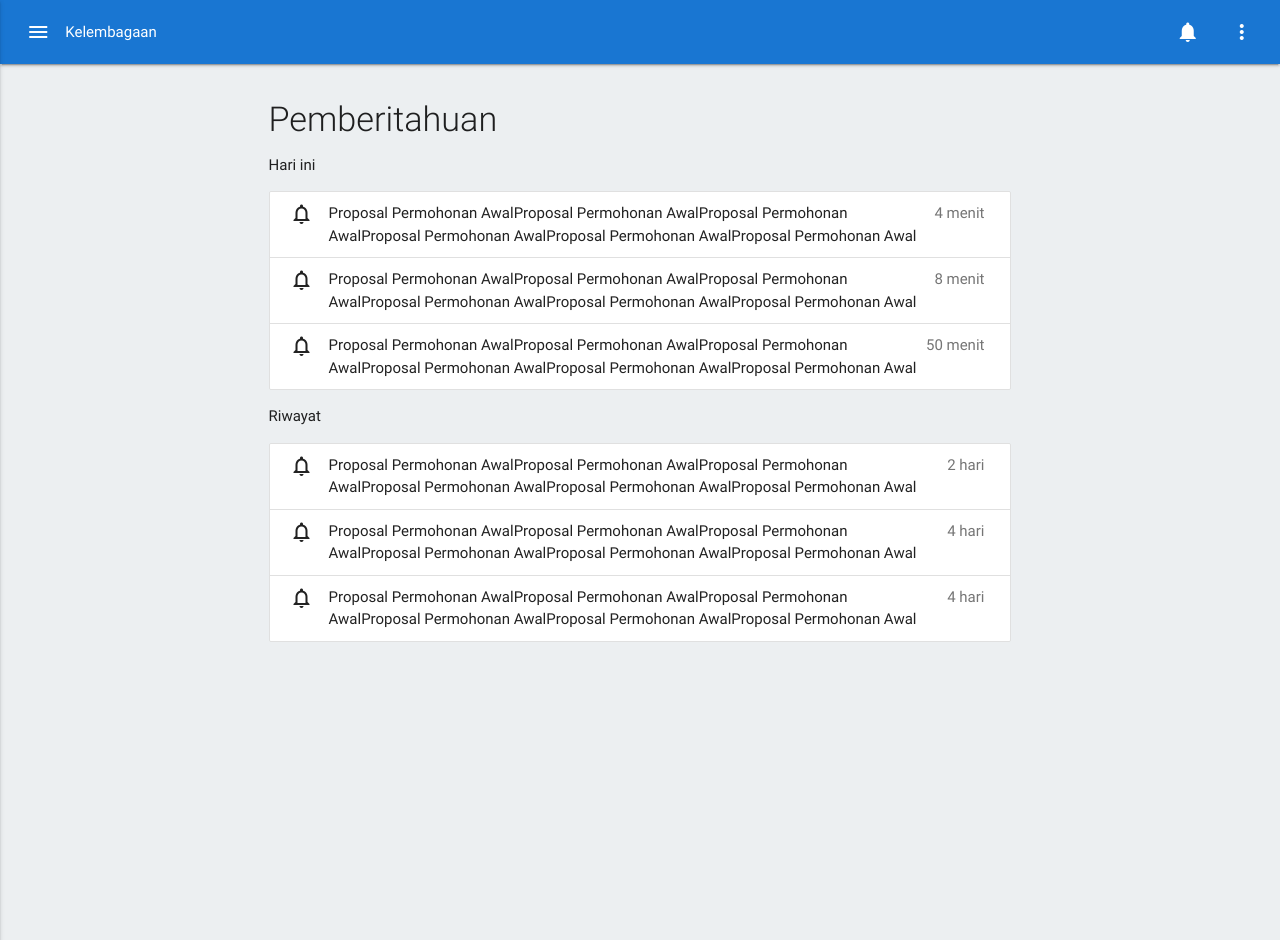
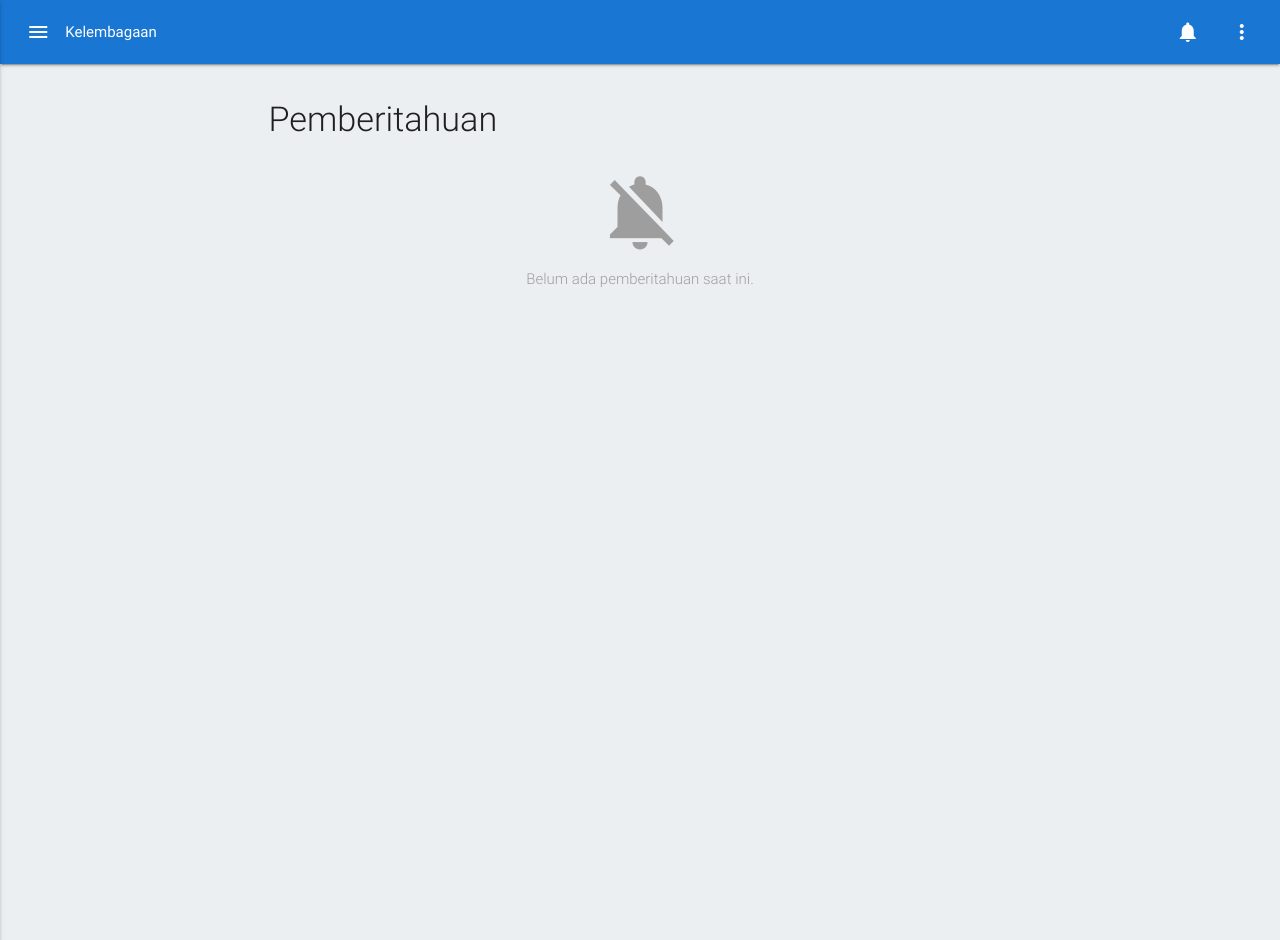
Before and after one commit to Megareceiver/tabah-next, a CodeIgniter app: page /database/kelembagaan/notifikasi in a window 1280 px wide. Shown: the top 940 px of the page. Run offline with CodeIgniter, Linux system fonts and the light colour scheme; tables that the repository leaves empty hold one stand-in row (values such as "Sample post").

Commit message:
notifikasi read ok

```diff
--- a/application/controllers/Kelembagaan.php
+++ b/application/controllers/Kelembagaan.php
@@ -48,9 +48,11 @@
 		// Dummy data
 		$SESSION['nama_lembaga'] = "Megan..";
 		$SESSION['email_lembaga'] = "megareceiver@gmail.com";
+
+		$data_notifikasi = $this->Kelembagaan_model->get_notifikasi();
 		$this->load->view('public/content_header', array("custom_js"=>"/assets/js/kelembagaan.js"));
 		$this->load->view('lembaga/content_navigation', array("page_option"=>"riwayat", "session_data"=>$SESSION));
-		$this->load->view('lembaga/notifikasi_page');
+		$this->load->view('lembaga/notifikasi_page', array("data_notifikasi"=>$data_notifikasi));
 		$this->load->view('public/content_footer');
 	}
 
--- a/application/models/Kelembagaan_model.php
+++ b/application/models/Kelembagaan_model.php
@@ -197,6 +197,14 @@
         $result = $this->db->delete($table);
         return $result;
     }
+
+    //notifikasi
+    function get_notifikasi(){
+      $this->db->where('nomor_lembaga', '00000000000');
+      $this->db->order_by('created_date', 'DESC');
+      $query = $this->db->get("notifikasi");
+      return $query->result();
+    }
 }
 
 ?>
--- a/application/views/lembaga/notifikasi_page.php
+++ b/application/views/lembaga/notifikasi_page.php
@@ -3,9 +3,15 @@
     <div class="row">
       <div class="col s12 m10 offset-m1">
         <h4 class="light">Pemberitahuan</h4>
-        <p>Hari ini</p>
+        <?php if(!empty($data_notifikasi)){ ?>
+          <p>Riwayat</p>
           <div class="collection">
-          <p class="collection-item"><span class="badge">4 menit</span><i class="material-icons left">notifications_none</i>Proposal Permohonan AwalProposal Permohonan AwalProposal Permohonan AwalProposal Permohonan AwalProposal Permohonan AwalProposal Permohonan Awal</p>
+          <?php foreach ($data_notifikasi as $value) { ?>
+            <p class="collection-item"><span class="badge"><?=$this->public_function->time_elapsed_string($value->created_date)?></span><i class="material-icons left">notifications_none</i><?=$value->teks?></p>
+          <?php }?>
+          </div>
+          <!-- <p>Hari ini</p>
+          <div class="collection">
             <p class="collection-item"><span class="badge">8 menit</span><i class="material-icons left">notifications_none</i>Proposal Permohonan AwalProposal Permohonan AwalProposal Permohonan AwalProposal Permohonan AwalProposal Permohonan AwalProposal Permohonan Awal</p>
             <p class="collection-item"><span class="badge">50 menit</span><i class="material-icons left">notifications_none</i>Proposal Permohonan AwalProposal Permohonan AwalProposal Permohonan AwalProposal Permohonan AwalProposal Permohonan AwalProposal Permohonan Awal</p>
           </div>
@@ -14,7 +20,15 @@
             <p class="collection-item"><span class="badge">2 hari</span><i class="material-icons left">notifications_none</i>Proposal Permohonan AwalProposal Permohonan AwalProposal Permohonan AwalProposal Permohonan AwalProposal Permohonan AwalProposal Permohonan Awal</p>
             <p class="collection-item"><span class="badge">4 hari</span><i class="material-icons left">notifications_none</i>Proposal Permohonan AwalProposal Permohonan AwalProposal Permohonan AwalProposal Permohonan AwalProposal Permohonan AwalProposal Permohonan Awal</p>
             <p class="collection-item"><span class="badge">4 hari</span><i class="material-icons left">notifications_none</i>Proposal Permohonan AwalProposal Permohonan AwalProposal Permohonan AwalProposal Permohonan AwalProposal Permohonan AwalProposal Permohonan Awal</p>
+          </div> -->
+        <?php } else { ?>
+        <div class="section">
+          <div class="row center grey-text">
+            <i class="material-icons large">notifications_off</i>
+            <h6 class="light">Belum ada pemberitahuan saat ini.</h6>
           </div>
+        </div>
+        <?php }?>
       </div>
     </div>
   </div>
```
Lines whose indentation alone changed are shown as unchanged.
